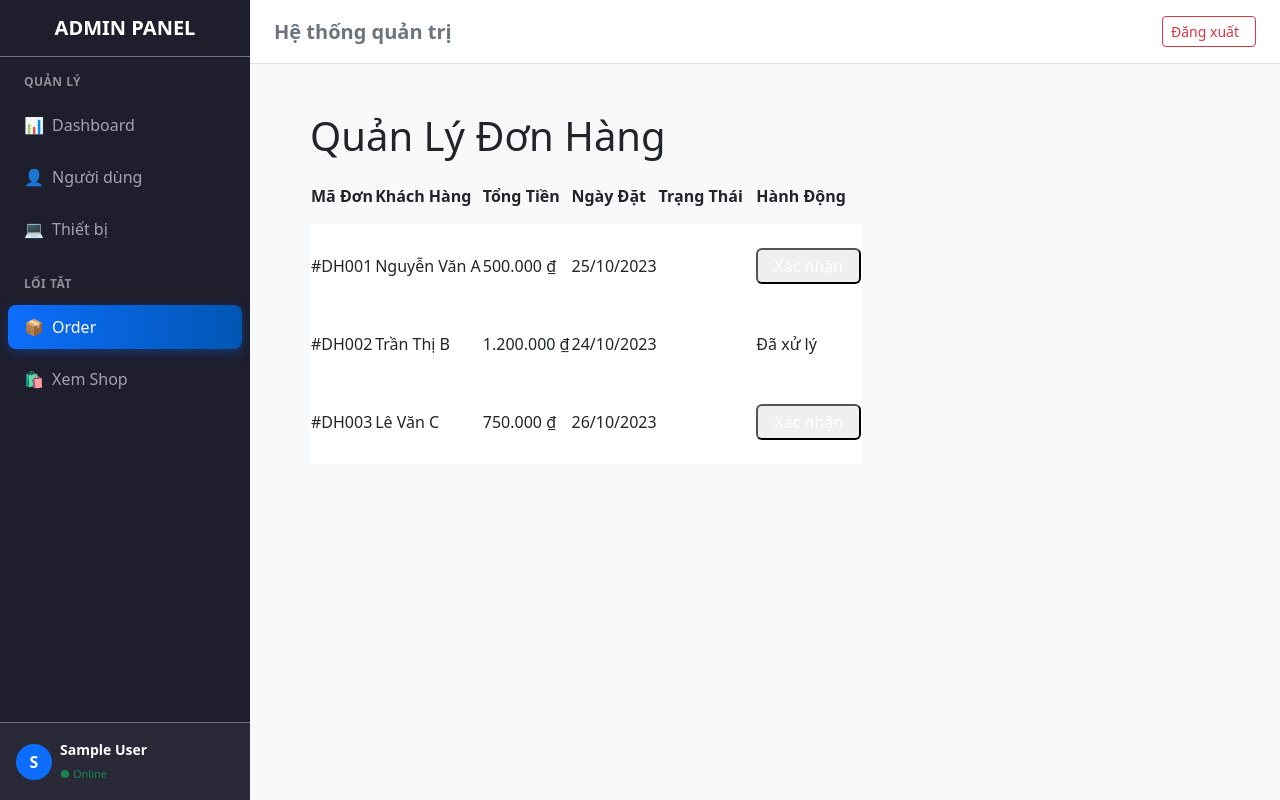
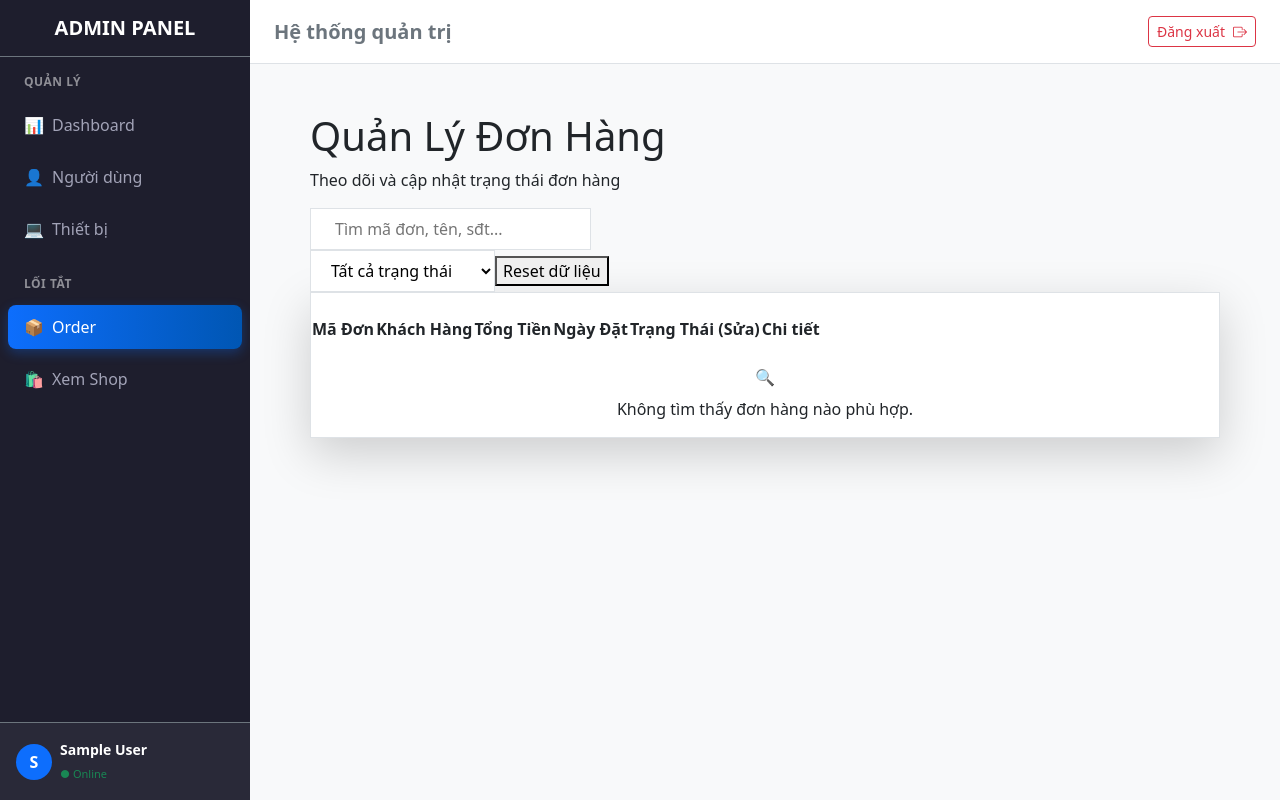
Before and after one commit to quanptatb/SOF3081_NHOM3, a Vue app in the folder QuanLyThietBiDienTu/: page /admin/Orders in a window 1280 px wide. Built offline with nearby package versions, Linux system fonts and the light colour scheme; sample sign-in values are in the browser's storage.

Commit message:
SuaChucNangOrder

```diff
--- a/QuanLyThietBiDienTu/index.html
+++ b/QuanLyThietBiDienTu/index.html
@@ -1,13 +1,19 @@
 <!DOCTYPE html>
-<html lang="">
+<html lang="vi">
   <head>
     <meta charset="UTF-8">
     <link rel="icon" href="/favicon.ico">
     <meta name="viewport" content="width=device-width, initial-scale=1.0">
-    <title>Vite App</title>
+    <title>Quan Ly Thiet Bi</title>
+
+    <link href="https://cdn.jsdelivr.net/npm/bootstrap@5.3.0/dist/css/bootstrap.min.css" rel="stylesheet">
+    <link rel="stylesheet" href="https://cdn.jsdelivr.net/npm/bootstrap-icons@1.10.5/font/bootstrap-icons.css">
   </head>
   <body>
     <div id="app"></div>
+
+    <script src="https://cdn.jsdelivr.net/npm/bootstrap@5.3.0/dist/js/bootstrap.bundle.min.js"></script>
+
     <script type="module" src="/src/main.js"></script>
   </body>
 </html>
--- a/QuanLyThietBiDienTu/package.json
+++ b/QuanLyThietBiDienTu/package.json
@@ -12,6 +12,7 @@
     "preview": "vite preview"
   },
   "dependencies": {
+    "@popperjs/core": "^2.11.8",
     "bootstrap": "^5.3.8",
     "bootstrap-vue": "^2.23.1",
     "vue": "^3.5.26",
@@ -20,6 +21,9 @@
   "devDependencies": {
     "@tailwindcss/vite": "^4.1.18",
     "@vitejs/plugin-vue": "^6.0.3",
+    "autoprefixer": "^10.4.24",
+    "postcss": "^8.5.6",
+    "tailwindcss": "^4.1.18",
     "vite": "^7.3.0",
     "vite-plugin-vue-devtools": "^8.0.5"
   }
--- a/QuanLyThietBiDienTu/src/main.js
+++ b/QuanLyThietBiDienTu/src/main.js
@@ -1,19 +1,16 @@
 import { createApp } from 'vue'
-import { products } from '@/data/products'
-import { computed } from 'vue'
 import App from './App.vue'
 import router from './router'
-import 'bootstrap'
 
-// CSS
+// Bỏ dòng import bootstrap cũ đi
+// import 'bootstrap/dist/css/bootstrap.min.css' <--- XÓA hoặc comment
+// import 'bootstrap'                             <--- XÓA hoặc comment
+
+// Chỉ giữ lại CSS riêng của bạn (nếu có)
 import './assets/base.css'
 
-// Bootstrap
-import 'bootstrap/dist/css/bootstrap.min.css'
+const app = createApp(App)
 
-const app = createApp(App)
 app.use(router)
+
 app.mount('#app')
-createApp(App)
-  .use(router)
-  .mount('#app')
--- a/QuanLyThietBiDienTu/src/views/admin/OrderAdmin.vue
+++ b/QuanLyThietBiDienTu/src/views/admin/OrderAdmin.vue
@@ -1,101 +1,180 @@
 <template>
-  <div class="p-4">
-    <h1 class="text-2xl font-bold mb-6">Quản Lý Đơn Hàng</h1>
+  <div class="p-4 bg-gray-50 min-h-screen">
+    <div class="flex flex-col md:flex-row justify-between items-center mb-6 gap-4">
+      <div>
+        <h1 class="text-2xl font-bold text-gray-800">Quản Lý Đơn Hàng</h1>
+        <p class="text-sm text-gray-500">Theo dõi và cập nhật trạng thái đơn hàng</p>
+      </div>
 
-    <div class="overflow-x-auto shadow-md sm:rounded-lg">
+      <div class="flex flex-col sm:flex-row gap-3 w-full md:w-auto">
+        <div>
+          <input
+            v-model="searchQuery"
+            type="text"
+            placeholder="Tìm mã đơn, tên, sđt..."
+            class="px-4 py-2 border border-gray-300 rounded-lg focus:ring-2 focus:ring-blue-500 focus:border-blue-500 outline-none w-full sm:w-64"
+          >
+        </div>
+
+        <select
+          v-model="filterStatus"
+          class="border border-gray-300 rounded-lg py-2 px-3 focus:ring-2 focus:ring-blue-500 outline-none bg-white"
+        >
+          <option value="">Tất cả trạng thái</option>
+          <option value="Pending">Chờ xử lý</option>
+          <option value="Confirmed">Đã xác nhận</option>
+          <option value="Shipping">Đang vận chuyển</option>
+          <option value="Delivered">Đã giao hàng</option>
+          <option value="Cancelled">Đã hủy</option>
+        </select>
+
+        <button @click="resetData" class="text-xs text-red-500 underline whitespace-nowrap self-center hover:text-red-700">
+          Reset dữ liệu
+        </button>
+      </div>
+    </div>
+
+    <div class="bg-white shadow-lg rounded-xl overflow-hidden border border-gray-200">
+      <div class="overflow-x-auto">
         <table class="w-full text-sm text-left text-gray-500">
-        <thead class="text-xs text-gray-700 uppercase bg-gray-50">
+          <thead class="text-xs text-gray-700 uppercase bg-gray-100 border-b">
             <tr>
-            <th scope="col" class="px-6 py-3">Mã Đơn</th>
-            <th scope="col" class="px-6 py-3">Khách Hàng</th>
-            <th scope="col" class="px-6 py-3">Tổng Tiền</th>
-            <th scope="col" class="px-6 py-3">Ngày Đặt</th>
-            <th scope="col" class="px-6 py-3">Trạng Thái</th>
-            <th scope="col" class="px-6 py-3">Hành Động</th>
+              <th scope="col" class="px-6 py-4 font-bold">Mã Đơn</th>
+              <th scope="col" class="px-6 py-4">Khách Hàng</th>
+              <th scope="col" class="px-6 py-4">Tổng Tiền</th>
+              <th scope="col" class="px-6 py-4">Ngày Đặt</th>
+              <th scope="col" class="px-6 py-4 text-center">Trạng Thái (Sửa)</th>
+              <th scope="col" class="px-6 py-4 text-right">Chi tiết</th>
             </tr>
           </thead>
-        <tbody>
-          <tr v-for="order in orders" :key="order.id" class="bg-white border-b hover:bg-gray-50">
-            <td class="px-6 py-4 font-medium text-gray-900">#{{ order.id }}</td>
-            <td class="px-6 py-4">{{ order.customerName }}</td>
-            <td class="px-6 py-4">{{ formatCurrency(order.total) }}</td>
-            <td class="px-6 py-4">{{ formatDate(order.date) }}</td>
-            <td class="px-6 py-4">
-              <span :class="getStatusColor(order.status)" class="px-2 py-1 rounded text-white text-xs">
-                {{ order.status }}
-              </span>
+          <tbody class="divide-y divide-gray-100">
+            <tr v-for="order in filteredOrders" :key="order.id" class="hover:bg-blue-50 transition-colors duration-150">
+              <td class="px-6 py-4 font-bold text-gray-900">
+                #{{ order.id }}
               </td>
               <td class="px-6 py-4">
+                <div class="font-medium text-gray-900">{{ order.customerName }}</div>
+                <div class="text-xs text-gray-500">{{ order.phone }}</div>
+                <div class="text-xs text-gray-400 truncate w-40">{{ order.address }}</div>
+              </td>
+              <td class="px-6 py-4 font-bold text-red-600">
+                {{ formatCurrency(order.total) }}
+              </td>
+              <td class="px-6 py-4 text-gray-500">
+                {{ formatDate(order.date) }}
+              </td>
+              <td class="px-6 py-4 text-center">
+                <select
+                  v-model="order.status"
+                  @change="updateOrderStatus(order)"
+                  :class="getStatusClass(order.status)"
+                  class="text-xs font-semibold py-1 px-2 rounded border-0 cursor-pointer focus:ring-2 focus:ring-offset-1 transition-all shadow-sm"
+                >
+                  <option value="Pending" class="bg-white text-gray-800">⏳ Chờ xử lý</option>
+                  <option value="Confirmed" class="bg-white text-gray-800">✅ Đã xác nhận</option>
+                  <option value="Shipping" class="bg-white text-gray-800">🚚 Đang vận chuyển</option>
+                  <option value="Delivered" class="bg-white text-gray-800">🎉 Đã giao hàng</option>
+                  <option value="Cancelled" class="bg-white text-gray-800">❌ Đã hủy</option>
+                </select>
+              </td>
+              <td class="px-6 py-4 text-right">
                 <button
-                v-if="order.status === 'Pending'"
-                @click="confirmOrder(order.id)"
-                class="bg-blue-600 hover:bg-blue-800 text-white font-bold py-1 px-3 rounded text-xs transition duration-300"
+                  @click="deleteOrder(order.id)"
+                  class="text-gray-400 hover:text-red-600 transition-colors p-2"
+                  title="Xóa đơn hàng"
                 >
-                Xác nhận
+                  <svg class="w-5 h-5" fill="none" stroke="currentColor" viewBox="0 0 24 24"><path stroke-linecap="round" stroke-linejoin="round" stroke-width="2" d="M19 7l-.867 12.142A2 2 0 0116.138 21H7.862a2 2 0 01-1.995-1.858L5 7m5 4v6m4-6v6m1-10V4a1 1 0 00-1-1h-4a1 1 0 00-1 1v3M4 7h16"></path></svg>
                 </button>
-              <span v-else class="text-green-600 font-semibold text-xs">Đã xử lý</span>
               </td>
             </tr>
           </tbody>
         </table>
+      </div>
 
-      <div v-if="orders.length === 0" class="text-center py-8">
-        Chưa có đơn hàng nào cần xử lý.
+      <div v-if="filteredOrders.length === 0" class="text-center py-12">
+        <div class="text-4xl mb-2">🔍</div>
+        <p class="text-gray-500">Không tìm thấy đơn hàng nào phù hợp.</p>
       </div>
     </div>
   </div>
 </template>
 
 <script setup>
-import { ref, onMounted } from 'vue';
+import { ref, computed, onMounted } from 'vue';
 
-// 1. Giả lập dữ liệu (Thực tế bạn sẽ gọi API ở đây)
-const orders = ref([
-  { id: 'DH001', customerName: 'Nguyễn Văn A', total: 500000, date: '2023-10-25', status: 'Pending' },
-  { id: 'DH002', customerName: 'Trần Thị B', total: 1200000, date: '2023-10-24', status: 'Confirmed' },
-  { id: 'DH003', customerName: 'Lê Văn C', total: 750000, date: '2023-10-26', status: 'Pending' },
-]);
+// --- DATA ---
+const orders = ref([]);
+const searchQuery = ref('');
+const filterStatus = ref('');
 
-// 2. Hàm xử lý xác nhận đơn hàng
-const confirmOrder = (orderId) => {
-  // Tìm đơn hàng trong mảng
-  const order = orders.value.find(o => o.id === orderId);
+// --- COMPUTED: Xử lý tìm kiếm và lọc ---
+const filteredOrders = computed(() => {
+  return orders.value.filter(order => {
+    // 1. Lọc theo trạng thái
+    if (filterStatus.value && order.status !== filterStatus.value) {
+      return false;
+    }
 
-  if (order) {
-    if (confirm(`Bạn có chắc muốn xác nhận đơn hàng #${orderId}?`)) {
-      // Cập nhật trạng thái (Trong thực tế, chỗ này bạn sẽ gọi API PUT/PATCH)
-      order.status = 'Confirmed';
+    // 2. Tìm kiếm theo từ khóa
+    const query = searchQuery.value.toLowerCase();
+    const matchesSearch =
+      order.id.toString().toLowerCase().includes(query) ||
+      order.customerName.toLowerCase().includes(query) ||
+      order.phone.includes(query);
 
-      // TODO: Gọi API cập nhật backend tại đây
-      // await axios.put(`/api/orders/${orderId}`, { status: 'Confirmed' });
+    return matchesSearch;
+  });
+});
 
-      alert('Đã xác nhận đơn hàng thành công!');
-    }
+// --- METHODS ---
+const loadOrders = () => {
+  const data = localStorage.getItem('site_orders');
+  orders.value = data ? JSON.parse(data) : [];
+};
+
+const updateOrderStatus = (order) => {
+  saveData();
+};
+
+const deleteOrder = (id) => {
+  if(confirm('Bạn có chắc muốn xóa vĩnh viễn đơn hàng này?')) {
+    orders.value = orders.value.filter(o => o.id !== id);
+    saveData();
   }
 };
 
-// Helper: Format tiền tệ
-const formatCurrency = (value) => {
-  return new Intl.NumberFormat('vi-VN', { style: 'currency', currency: 'VND' }).format(value);
+const saveData = () => {
+  localStorage.setItem('site_orders', JSON.stringify(orders.value));
 };
 
-// Helper: Format ngày tháng
-const formatDate = (dateString) => {
-  return new Date(dateString).toLocaleDateString('vi-VN');
-};
-
-// Helper: Màu sắc trạng thái
-const getStatusColor = (status) => {
-  switch(status) {
-    case 'Pending': return 'bg-yellow-500';
-    case 'Confirmed': return 'bg-green-500';
-    case 'Cancelled': return 'bg-red-500';
-    default: return 'bg-gray-500';
+const resetData = () => {
+  if(confirm('Xóa sạch dữ liệu cũ để test lại?')) {
+    localStorage.removeItem('site_orders');
+    orders.value = [];
   }
 };
 
-// Fetch data khi component được load
+// --- HELPERS ---
+const formatCurrency = (val) => new Intl.NumberFormat('vi-VN', { style: 'currency', currency: 'VND' }).format(val);
+
+const formatDate = (dateStr) => {
+  try {
+    return new Date(dateStr).toLocaleString('vi-VN', { day: '2-digit', month: '2-digit', hour: '2-digit', minute:'2-digit' });
+  } catch { return dateStr; }
+};
+
+const getStatusClass = (status) => {
+  switch (status) {
+    case 'Pending': return 'bg-yellow-100 text-yellow-700 ring-yellow-200';
+    case 'Confirmed': return 'bg-blue-100 text-blue-700 ring-blue-200';
+    case 'Shipping': return 'bg-purple-100 text-purple-700 ring-purple-200';
+    case 'Delivered': return 'bg-green-100 text-green-700 ring-green-200';
+    case 'Cancelled': return 'bg-gray-100 text-gray-500 ring-gray-200 line-through';
+    default: return 'bg-white border-gray-300';
+  }
+};
+
 onMounted(() => {
-  // fetchOrders(); // Gọi hàm lấy dữ liệu từ API
+  loadOrders();
 });
 </script>
--- a/QuanLyThietBiDienTu/vite.config.js
+++ b/QuanLyThietBiDienTu/vite.config.js
@@ -1,5 +1,4 @@
 import { fileURLToPath, URL } from "node:url";
-
 import { defineConfig } from "vite";
 import vue from "@vitejs/plugin-vue";
 import vueDevTools from "vite-plugin-vue-devtools";
@@ -7,7 +6,8 @@ import tailwindcss from "@tailwindcss/vite";
 
 // https://vite.dev/config/
 export default defineConfig({
-  plugins: [vue(), vueDevTools(), tailwindcss(), tailwindcss()],
+  // Sửa lỗi: Chỉ để 1 lần tailwindcss()
+  plugins: [vue(), vueDevTools(), tailwindcss()],
   resolve: {
     alias: {
       "@": fileURLToPath(new URL("./src", import.meta.url)),
```
Also changed, not shown: QuanLyThietBiDienTu/src/views/Checkout.vue (+55 -14 lines), 1 other file (tests, documents, lock files or other folders). Lines whose indentation alone changed are shown as unchanged.
